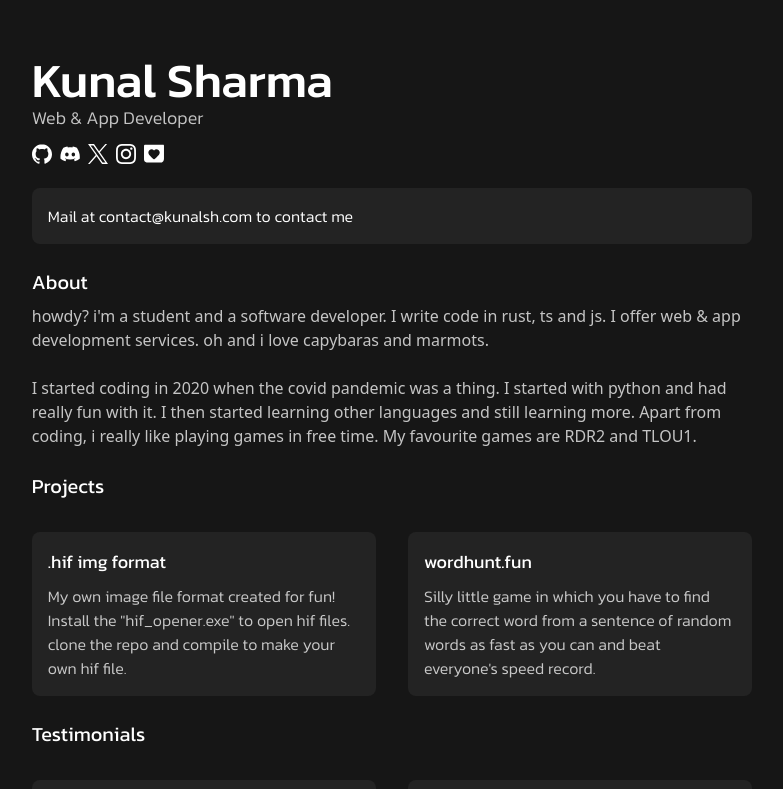
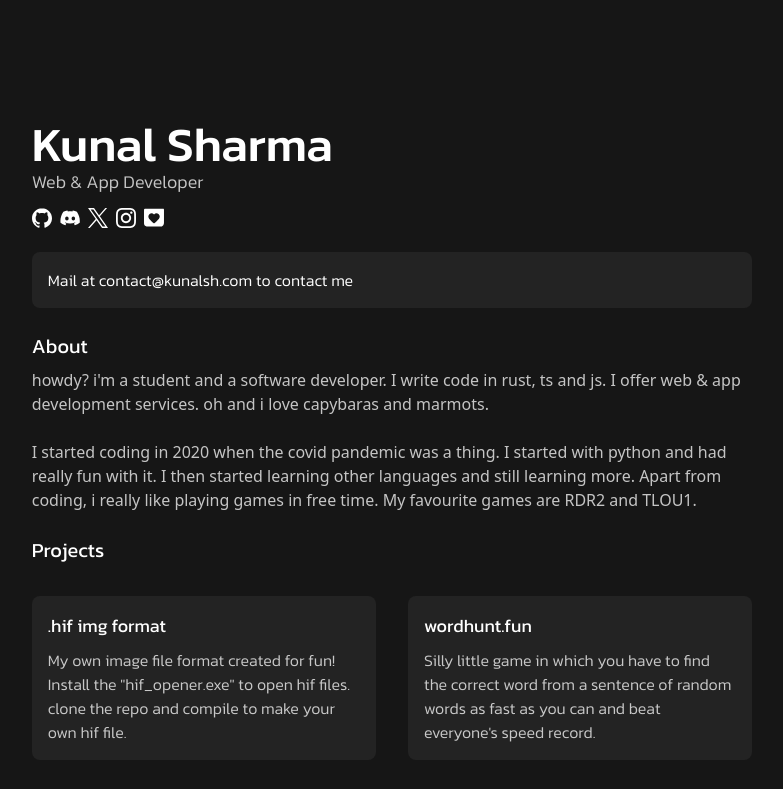
Before and after one commit to kxnalpk/kunalsh.com, a Nuxt app: page / in a window 1280 px wide. Shown: the top 789 px of the page, without its empty margins (248-1031 px from the left). Built offline with nearby package versions, Linux system fonts and the light colour scheme.

Commit message:
More padding

```diff
--- a/app.vue
+++ b/app.vue
@@ -12,7 +12,7 @@ useSeoMeta({
 </script>
 
 <template>
-  <main class="items-stretch max-w-wrapper pt-8 px-4 m-auto flex flex-col justify-center">
+  <main class="items-stretch max-w-wrapper pt-24 px-4 m-auto flex flex-col justify-center">
     <Header />
     <About />
     <Projects />
```
